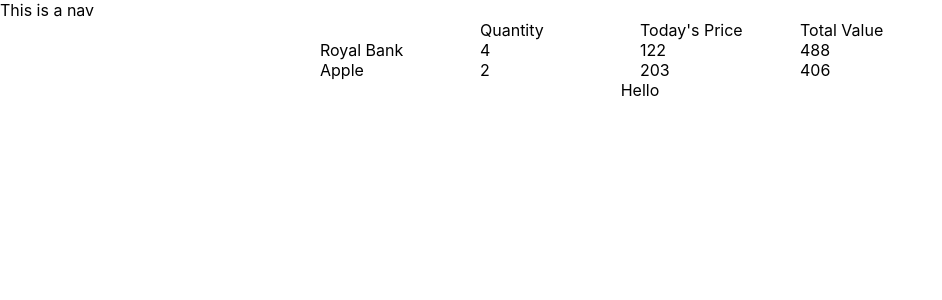
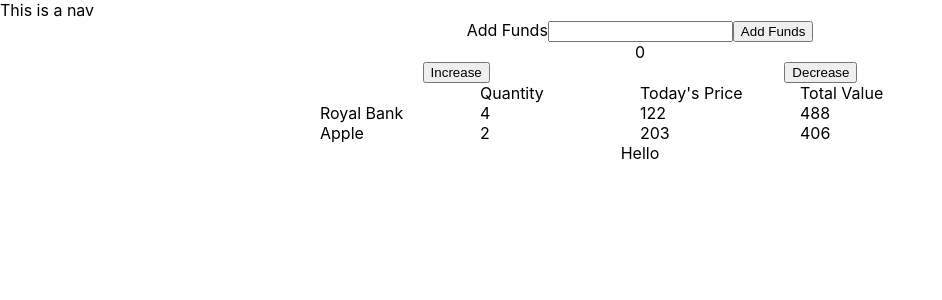
Before and after one commit to jdesmond91/trading-frontend, a React (Create React App) app: page / in a window 1280 px wide. Shown: the top 300 px of the page, without its empty margins (0-942 px from the left). Built offline with nearby package versions, Linux system fonts and the light colour scheme.

Commit message:
moved Funds to its own component

```diff
--- a/src/App.js
+++ b/src/App.js
@@ -1,60 +1,12 @@
 import './App.css'
-import { useState } from 'react'
 import Header from './components/Header'
 import Portfolio from './components/Portfolio'
 
-const FundsForm = ({ addFunds }) => {
-	const [value, setValue] = useState(0)
-
-	const handleValueChange = (event) => {
-		setValue(parseInt(event.target.value))
-	}
-
-	const handleFundsSubmit = (event) => {
-		event.preventDefault()
-		addFunds(value)
-	}
-
-	return (
-		<div>
-			<form onSubmit={handleFundsSubmit}>
-				<label htmlFor='funds'>Add Funds</label>
-				<input type='number' name='funds' id='funds' onChange={handleValueChange} />
-				<button id='submit' type='submit'>
-					Add Funds
-				</button>
-			</form>
-		</div>
-	)
-}
-
 const App = () => {
-	const [total, setTotal] = useState(0)
-
-	const handleIncrease = () => {
-		setTotal(total + 1)
-	}
-
-	const handleDecrease = () => {
-		setTotal(total - 1)
-	}
-
-	const addFunds = (value) => {
-		setTotal(value)
-	}
-
 	return (
 		<div>
 			<Header />
 			<div className='container'>
-				{/* <FundsForm addFunds={addFunds} />
-				<div className='total'>
-					{total}
-					<div className='totalButtons'>
-						<button onClick={handleIncrease}>Increase</button>
-						<button onClick={handleDecrease}>Decrease</button>
-					</div>
-				</div> */}
 				<Portfolio />
 			</div>
 		</div>
--- /dev/null
+++ b/src/components/Funds.js
@@ -0,0 +1,28 @@
+import { useState } from 'react'
+
+const FundsForm = ({ addFunds }) => {
+	const [value, setValue] = useState(0)
+
+	const handleValueChange = (event) => {
+		setValue(parseInt(event.target.value))
+	}
+
+	const handleFundsSubmit = (event) => {
+		event.preventDefault()
+		addFunds(value)
+	}
+
+	return (
+		<div>
+			<form onSubmit={handleFundsSubmit}>
+				<label htmlFor='funds'>Add Funds</label>
+				<input type='number' name='funds' id='funds' onChange={handleValueChange} />
+				<button id='submit' type='submit'>
+					Add Funds
+				</button>
+			</form>
+		</div>
+	)
+}
+
+export default FundsForm
--- a/src/components/Portfolio.js
+++ b/src/components/Portfolio.js
@@ -1,19 +1,44 @@
 import React, { useState } from 'react'
+import FundsForm from './Funds'
 import Position from './Position'
 import Security from './Security'
 import securityService from '../services/security'
 import transactionService from '../services/transaction'
 
 const Portfolio = () => {
-	const [netWorth, setNetWorth] = useState(5000)
+	const [netWorth, setNetWorth] = useState(0)
+	const [cash, setCash] = useState(0)
 	const [securities, setSecurities] = useState(securityService.initialSecurities)
 	const [transactions, setTransactions] = useState(transactionService.initializeTransactions())
 	const [positions, setPositions] = useState(transactionService.getPositions(transactions))
 
-	//console.log(transactionService.getTransactionTotalValue(transactions))
+	const handleIncrease = () => {
+		setCash(cash + 1)
+	}
+
+	const handleDecrease = () => {
+		setCash(cash - 1)
+	}
+
+	const addFunds = (value) => {
+		setCash(value)
+	}
+
+	const handleNetWorth = () => {
+		const total = cash + transactionService.getTransactionTotalValue
+		setNetWorth(total)
+	}
 
 	return (
 		<>
+			<FundsForm addFunds={addFunds} />
+			<div className='total'>
+				{cash}
+				<div className='totalButtons'>
+					<button onClick={handleIncrease}>Increase</button>
+					<button onClick={handleDecrease}>Decrease</button>
+				</div>
+			</div>
 			<Position securities={securities} positions={positions} />
 			<Security />
 		</>
```
